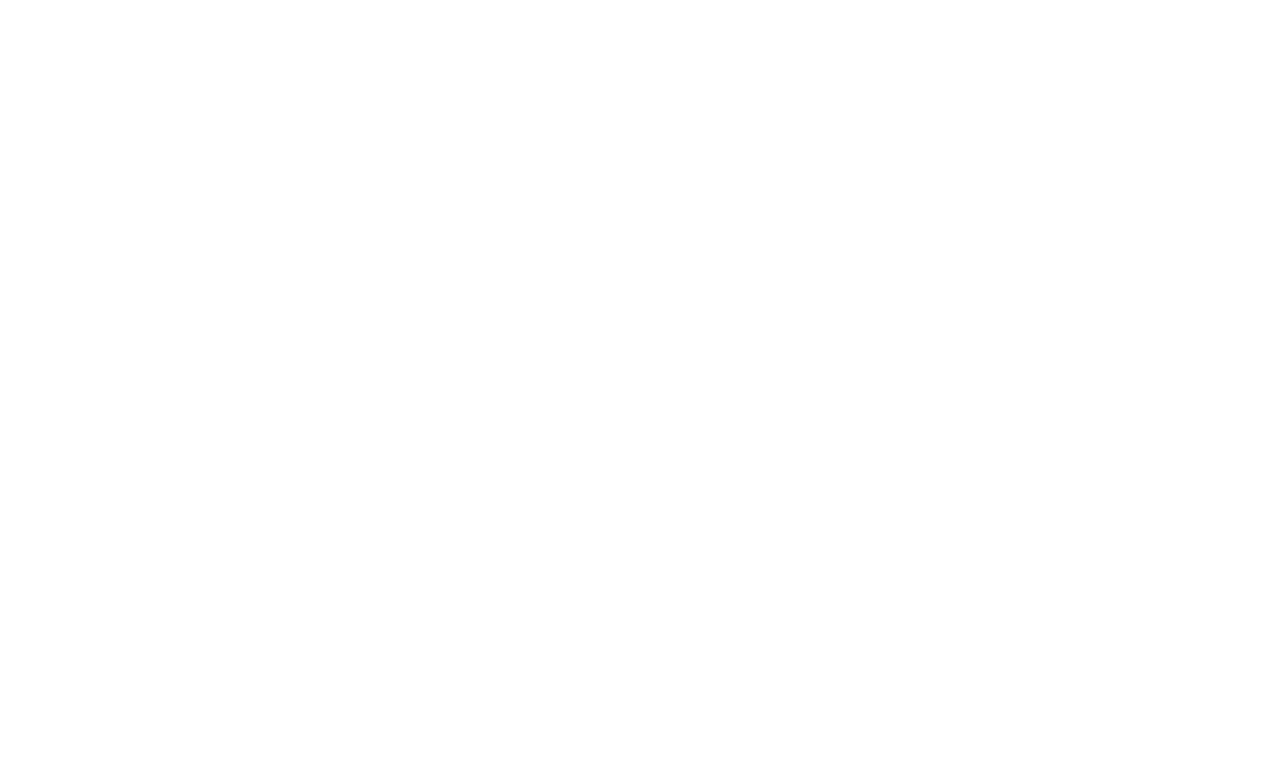
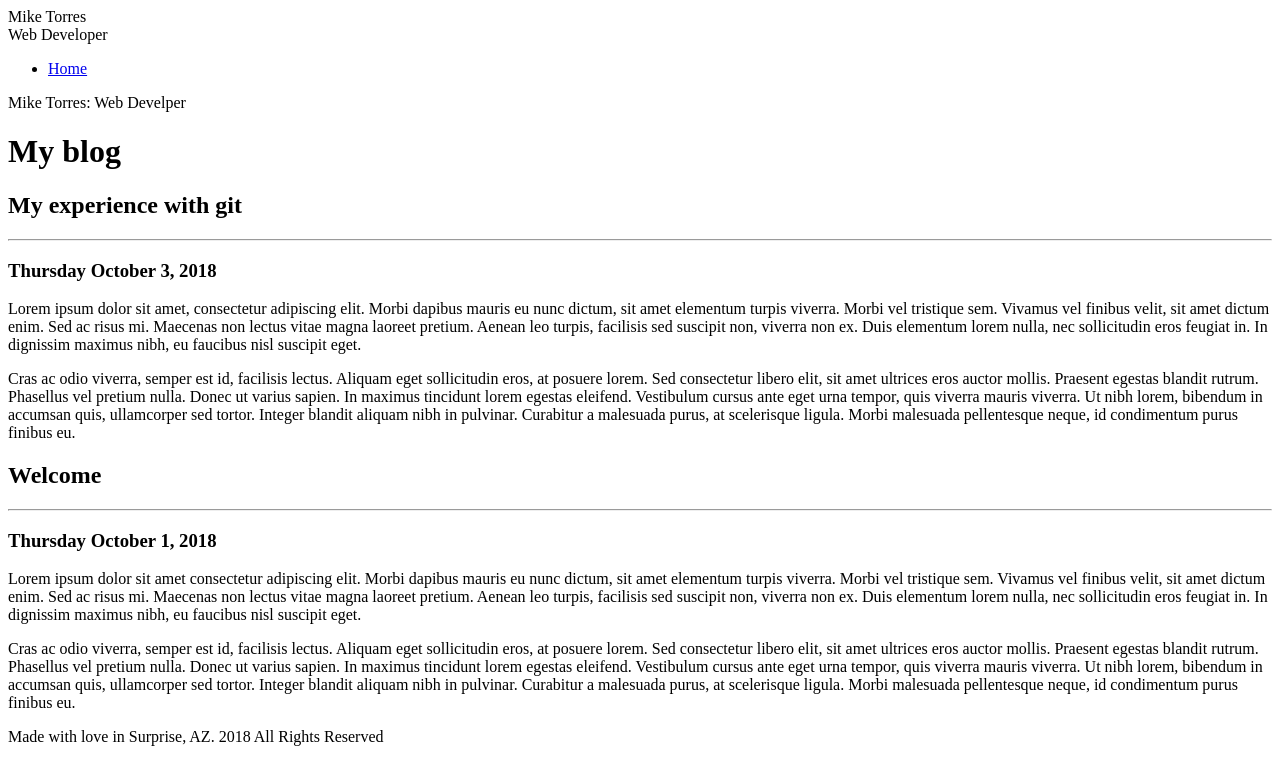
Before and after one commit to apolloproductionsdj/personal-blog, a plain HTML site: page index.html in a window 1280 px wide. Drawn offline with Linux system fonts and the light colour scheme.

Commit message:
set-up <main> with <p> tagas

```diff
--- a/index.html
+++ b/index.html
@@ -7,6 +7,74 @@
   <title>Mike Torres - Web Developer</title>
 </head>
 <body>
+  <div class="parent">
+    <div class="wrapper">
+      <nav>
+        <div class="inner-wrap">
+          <div class="site-header">Mike Torres</div>
+          <div class="site-subheader">Web Developer</div>
+          <ul class="site-navigation">
+            <li><a href="index.html">Home</a></li>
+          </ul>
+        </div>
+      </nav>
 
-</body>
+      <main>
+        <div class="menu">
+          <div class="menu-icon" id="sidebarCollapse">
+            <span class="mobile-header">Mike Torres: Web Develper</span>
+          </div>
+        </div>
+
+          <h1>My blog</h1>
+          <article>
+            <h2>My experience with git</h2>
+            <hr />
+            <h3>Thursday October 3, 2018</h3>
+            <p>
+              Lorem ipsum dolor sit amet, consectetur adipiscing elit. Morbi dapibus mauris eu nunc
+              dictum, sit amet elementum turpis viverra. Morbi vel tristique sem. Vivamus vel finibus velit, sit amet
+              dictum enim. Sed ac risus mi. Maecenas non lectus vitae magna laoreet pretium. Aenean leo turpis, facilisis
+              sed suscipit non, viverra non ex. Duis elementum lorem nulla, nec sollicitudin eros feugiat in. In
+              dignissim maximus nibh, eu faucibus nisl suscipit eget.
+            </p>
+            <p>
+              Cras ac odio viverra, semper est id, facilisis lectus. Aliquam eget sollicitudin eros, at posuere lorem.
+              Sed consectetur libero elit, sit amet ultrices eros auctor mollis. Praesent egestas blandit rutrum. Phasellus vel pretium nulla. Donec ut varius sapien. In maximus tincidunt lorem egestas eleifend. Vestibulum cursus ante
+              eget urna tempor, quis viverra mauris viverra. Ut nibh lorem, bibendum in accumsan quis, ullamcorper sed
+              tortor. Integer blandit aliquam nibh in pulvinar. Curabitur a malesuada purus, at scelerisque ligula. Morbi
+              malesuada pellentesque neque, id condimentum purus finibus eu.
+            </p>
+          </article>
+          <article>
+            <h2>Welcome</h2>
+            <hr />
+            <h3>Thursday October 1, 2018</h3>
+            <p>
+            Lorem ipsum dolor sit amet consectetur adipiscing elit. Morbi dapibus mauris eu nunc
+            dictum, sit amet elementum turpis viverra. Morbi vel tristique sem. Vivamus vel finibus velit, sit amet
+            dictum enim. Sed ac risus mi. Maecenas non lectus vitae magna laoreet pretium. Aenean leo turpis, facilisis
+            sed suscipit non, viverra non ex. Duis elementum lorem nulla, nec sollicitudin eros feugiat in. In
+            dignissim
+            maximus nibh, eu faucibus nisl suscipit eget.
+            </p>
+            <p>
+            Cras ac odio viverra, semper est id, facilisis lectus. Aliquam eget sollicitudin eros, at posuere lorem.
+            Sed
+            consectetur libero elit, sit amet ultrices eros auctor mollis. Praesent egestas blandit rutrum. Phasellus
+            vel
+            pretium nulla. Donec ut varius sapien. In maximus tincidunt lorem egestas eleifend. Vestibulum cursus ante
+            eget urna tempor, quis viverra mauris viverra. Ut nibh lorem, bibendum in accumsan quis, ullamcorper sed
+            tortor. Integer blandit aliquam nibh in pulvinar. Curabitur a malesuada purus, at scelerisque ligula. Morbi
+            malesuada pellentesque neque, id condimentum purus finibus eu.
+            </p>
+            </article>
+
+            <footer>
+              Made with love in Surprise, AZ. 2018 All Rights Reserved
+            </footer>
+         </main>
+      </div>
+    </div>
+  </body>
 </html>
```
